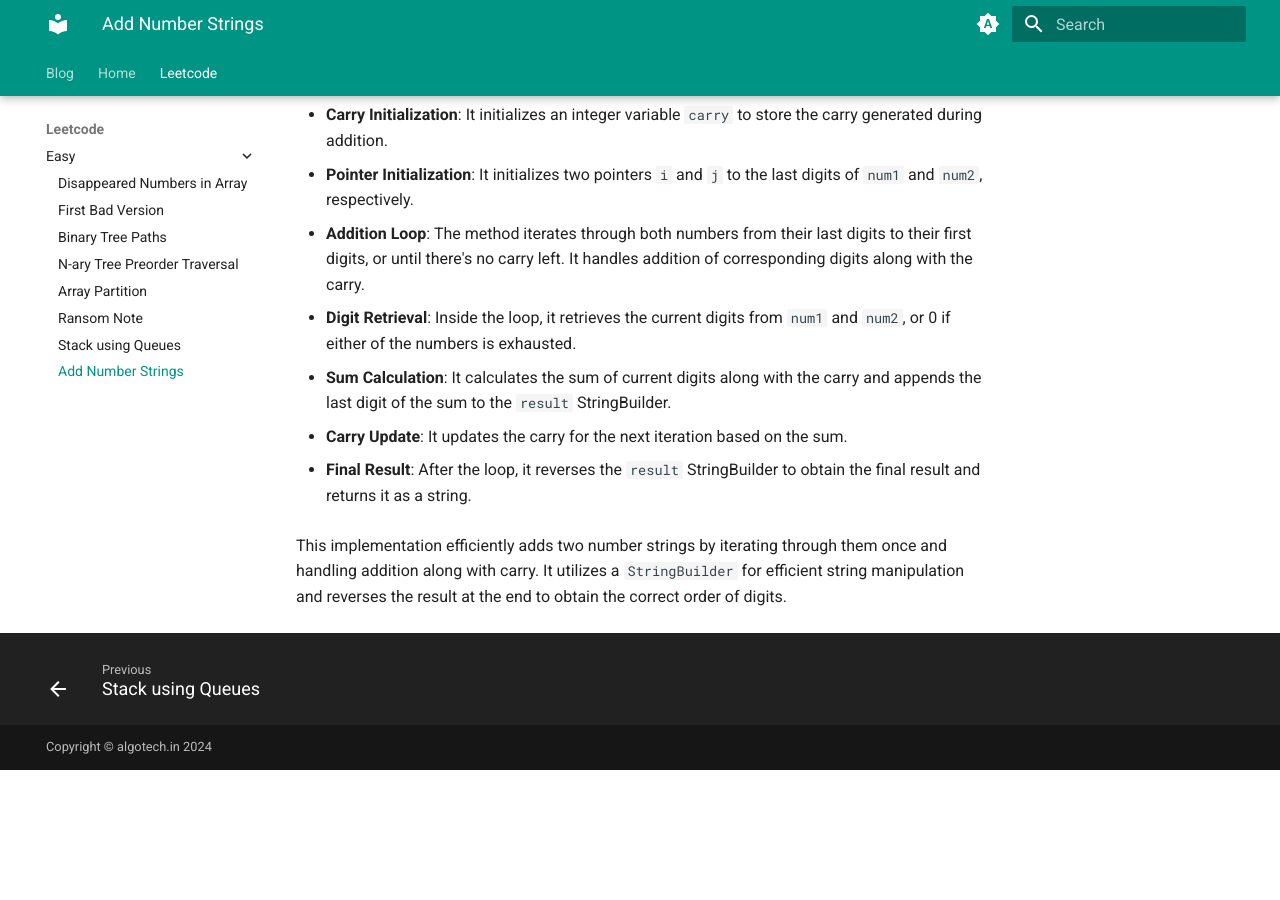
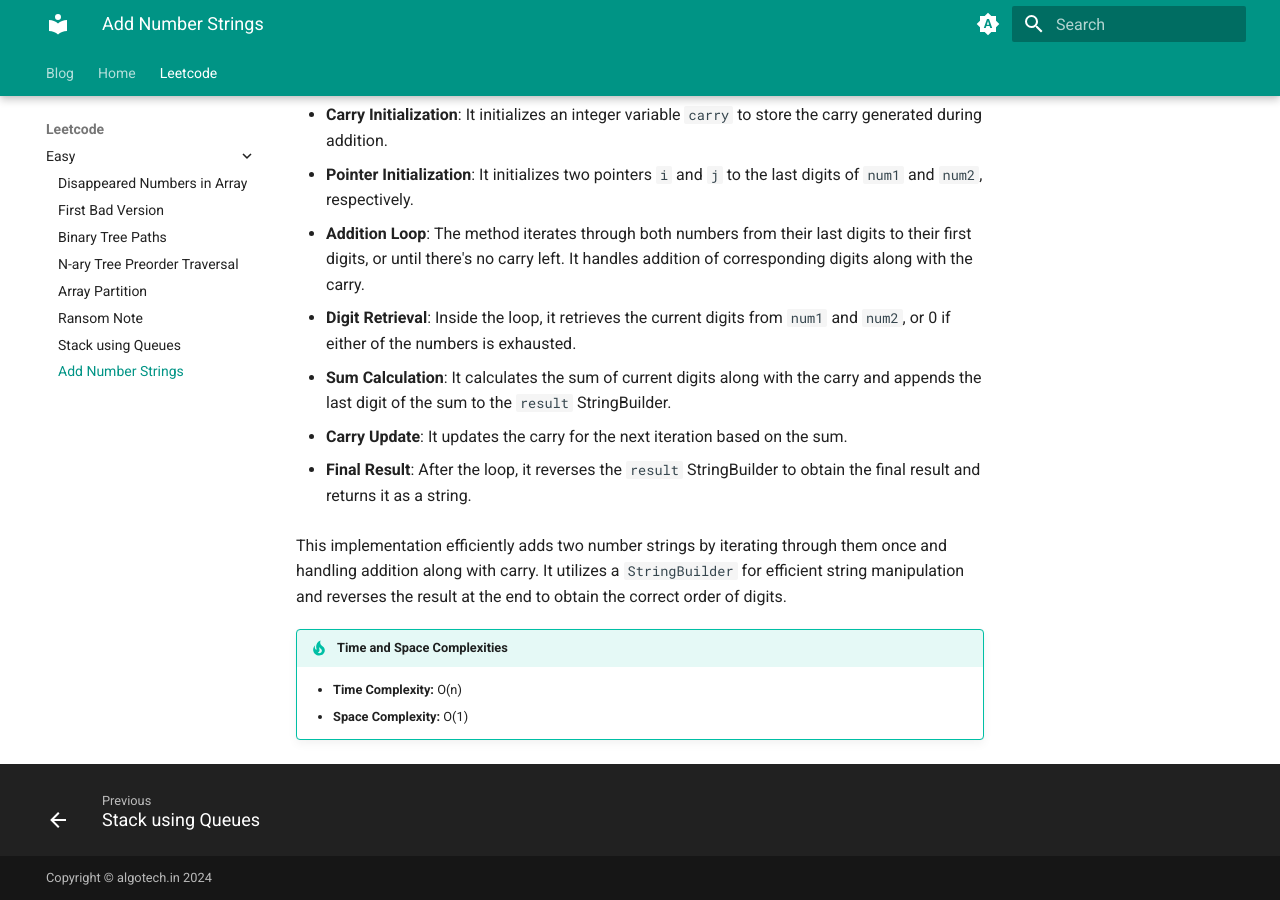
Before and after one commit to KingChampion36/algotech, an MkDocs documentation site: the page built from docs/leetcode-easy/add-number-strings.md, in a window 1280 px wide and 900 px high, scrolled down 661 px. Built offline with MkDocs 1.6.1 and Material for MkDocs 9.7.7, drawn with Linux system fonts in a browser that asks for light colours; before the commit the page ends 1431 px from its top, so only the background shows below that.

Commit message:
docs: Space and time complexities

```diff
--- a/docs/leetcode-easy/add-number-strings.md
+++ b/docs/leetcode-easy/add-number-strings.md
@@ -43,3 +43,8 @@ class Solution {
 
 This implementation efficiently adds two number strings by iterating through them once and handling addition along with carry. It utilizes a `StringBuilder` for efficient string
 manipulation and reverses the result at the end to obtain the correct order of digits.
+
+!!! tip "Time and Space Complexities"
+
+    - **Time Complexity:** O(n)
+    - **Space Complexity:** O(1)
```
